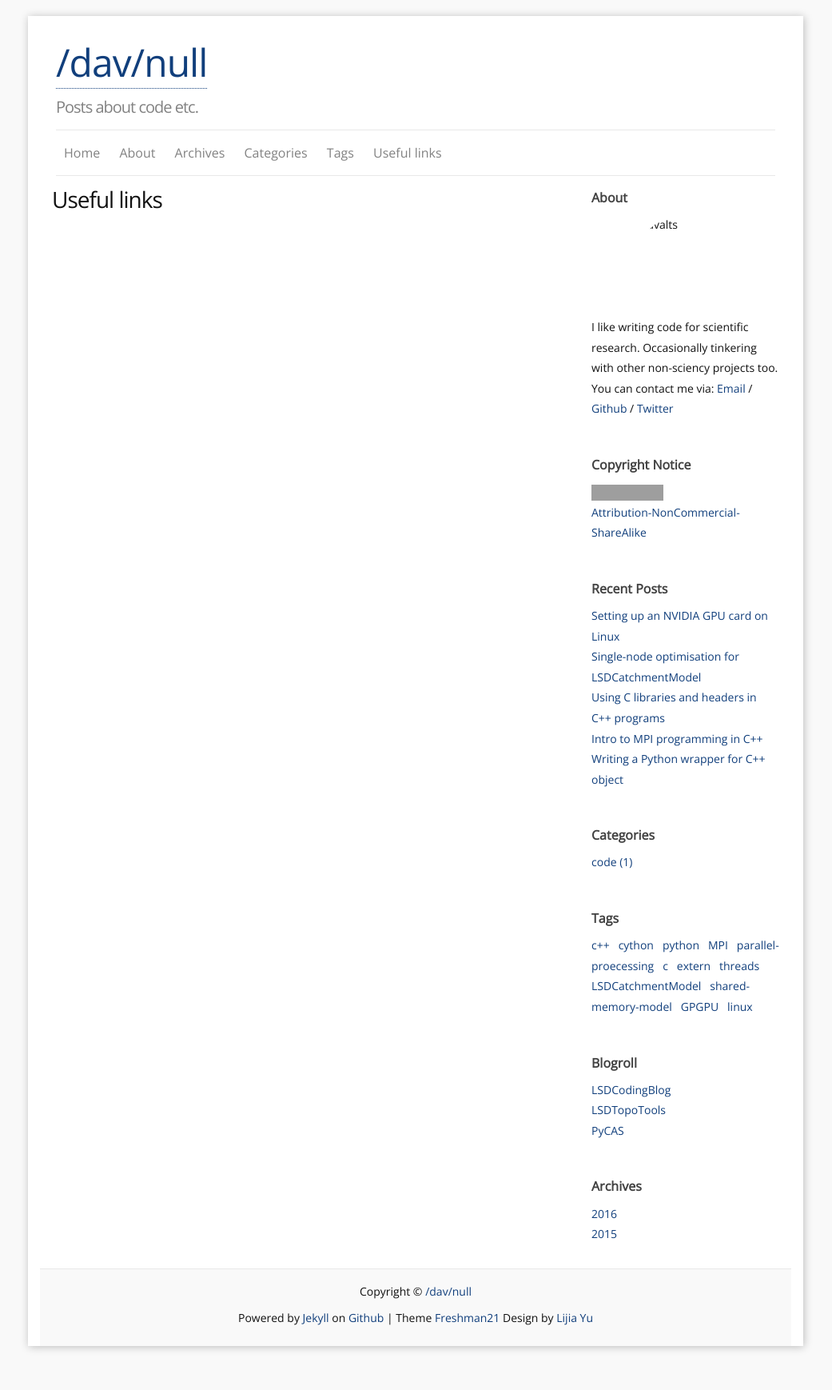
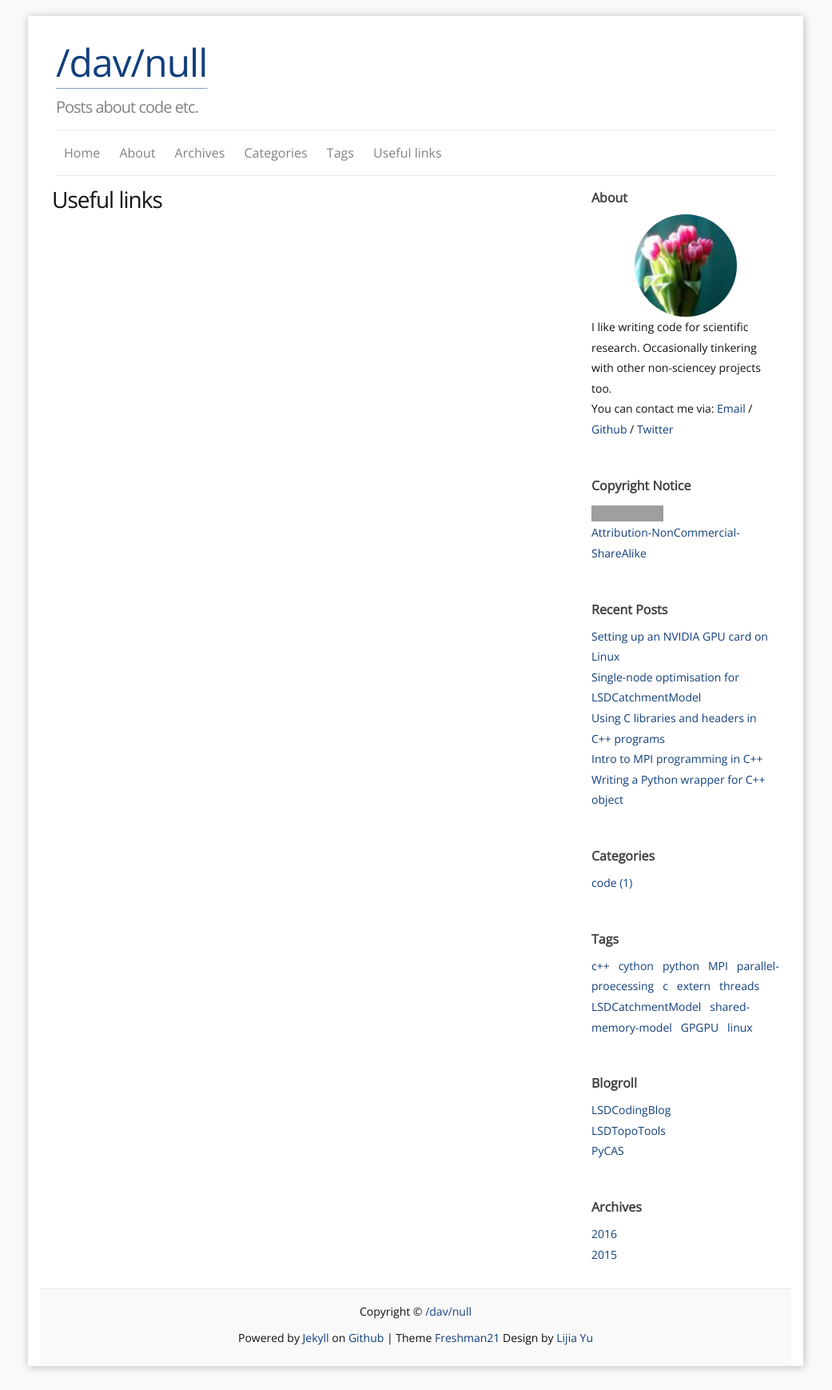
Before and after one commit to dvalters/dvalters.github.io, a Jekyll site: the page built from f_guestbook.md, in a window 1280 px wide. Shown: the whole page at 80% size, without its empty margins (120-1161 px from the left). Built offline with Jekyll 4.4.1, drawn with Linux system fonts in a browser that asks for light colours; before the commit the page ends 1713 px from its top, so only the background shows below that; grey boxes are pictures that could not be loaded.

Commit message:
Update _config.yml

```diff
--- a/_config.yml
+++ b/_config.yml
@@ -13,8 +13,8 @@ locale: en_US
 twitter_username: dvalts
 github_username:  decvalts
 favicon:
-aboutme: I like writing code for scientific research. Occasionally tinkering with other non-sciency projects too.   # these are shown on aboutme-sidebar.
-aboutme_photo:  "images/flowers.jpeg"
+aboutme: I like writing code for scientific research. Occasionally tinkering with other non-sciencey projects too.  # these are shown on aboutme-sidebar.
+aboutme_photo:  "/images/flowers.jpeg"
 
 
 ### Site setting:
```
